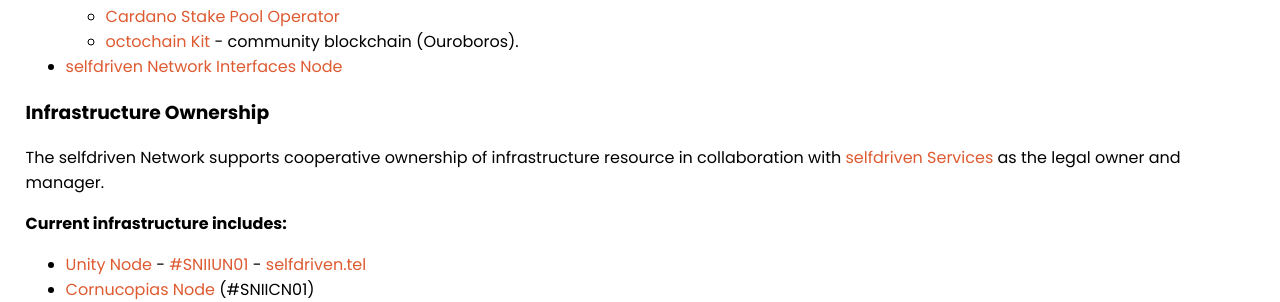
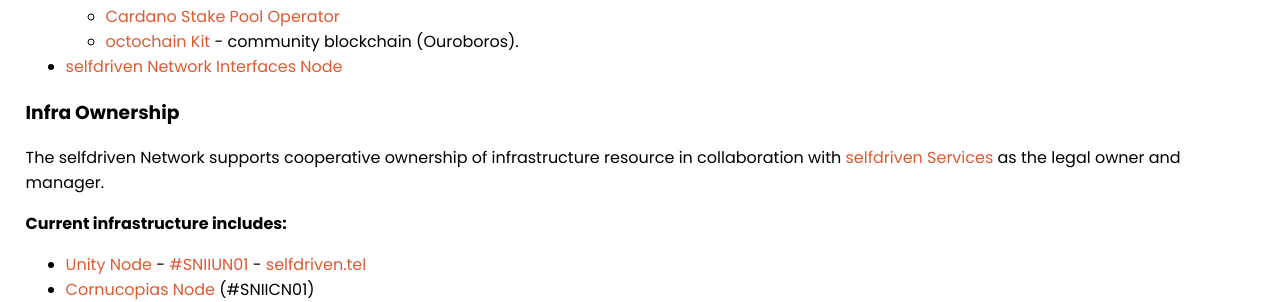
Before and after one commit to selfdriven-foundation/selfdriven-network, a Jekyll site: the page built from docs/pages/infra-interface.md, in a window 1280 px wide. Shown: the part 381-683 px from the top of the page. Built offline with Jekyll 4.4.1, drawn with Linux system fonts in a browser that asks for light colours.

Commit message:
Update infra-interface.md

```diff
--- a/docs/pages/infra-interface.md
+++ b/docs/pages/infra-interface.md
@@ -19,7 +19,7 @@ permalink: /infra-interface/
    - [octochain Kit](https://octomics.io/octochain-kit) - community blockchain (Ouroboros).
 - [selfdriven Network Interfaces Node](/interfaces-node/)
 
-### Infrastructure Ownership
+### Infra Ownership
 The selfdriven Network supports cooperative ownership of infrastructure resource in collaboration with [selfdriven Services](https://selfdriven.services) as the legal owner and manager.
 
 **Current infrastructure includes:**
```
